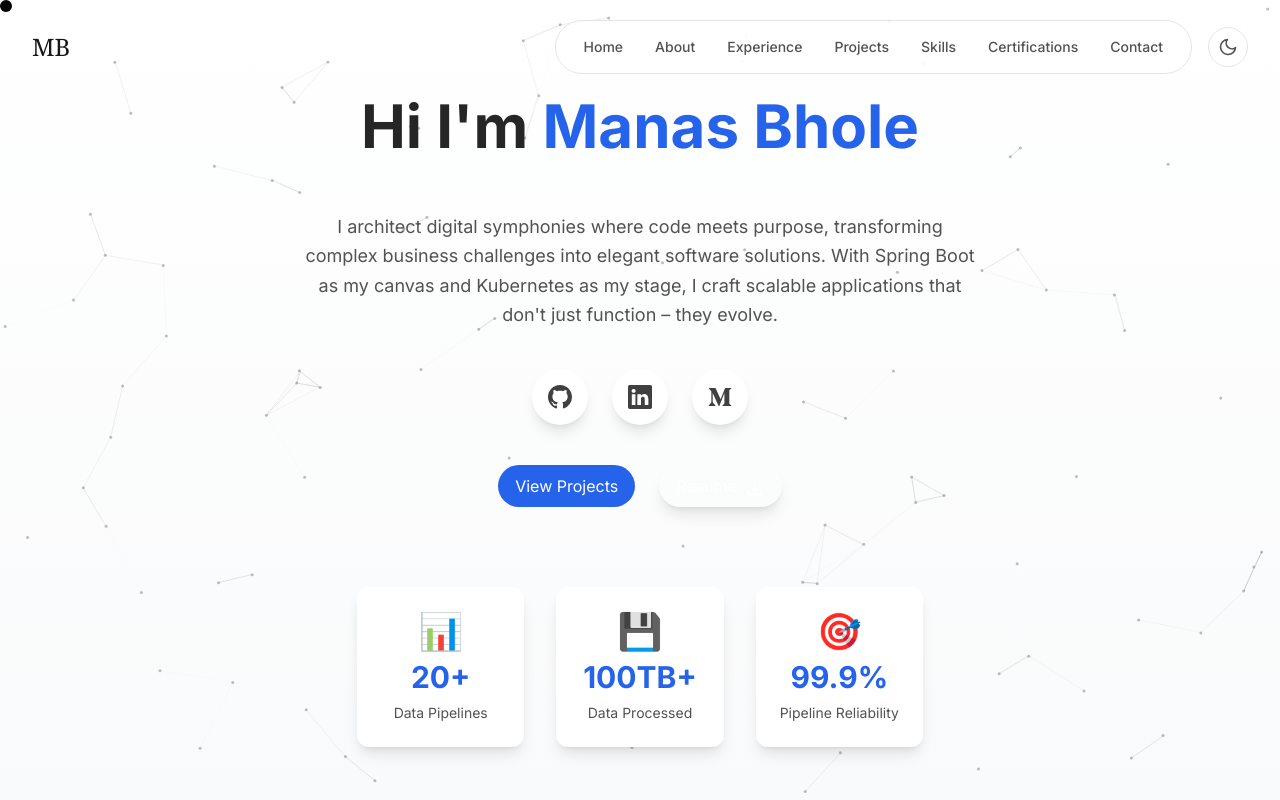
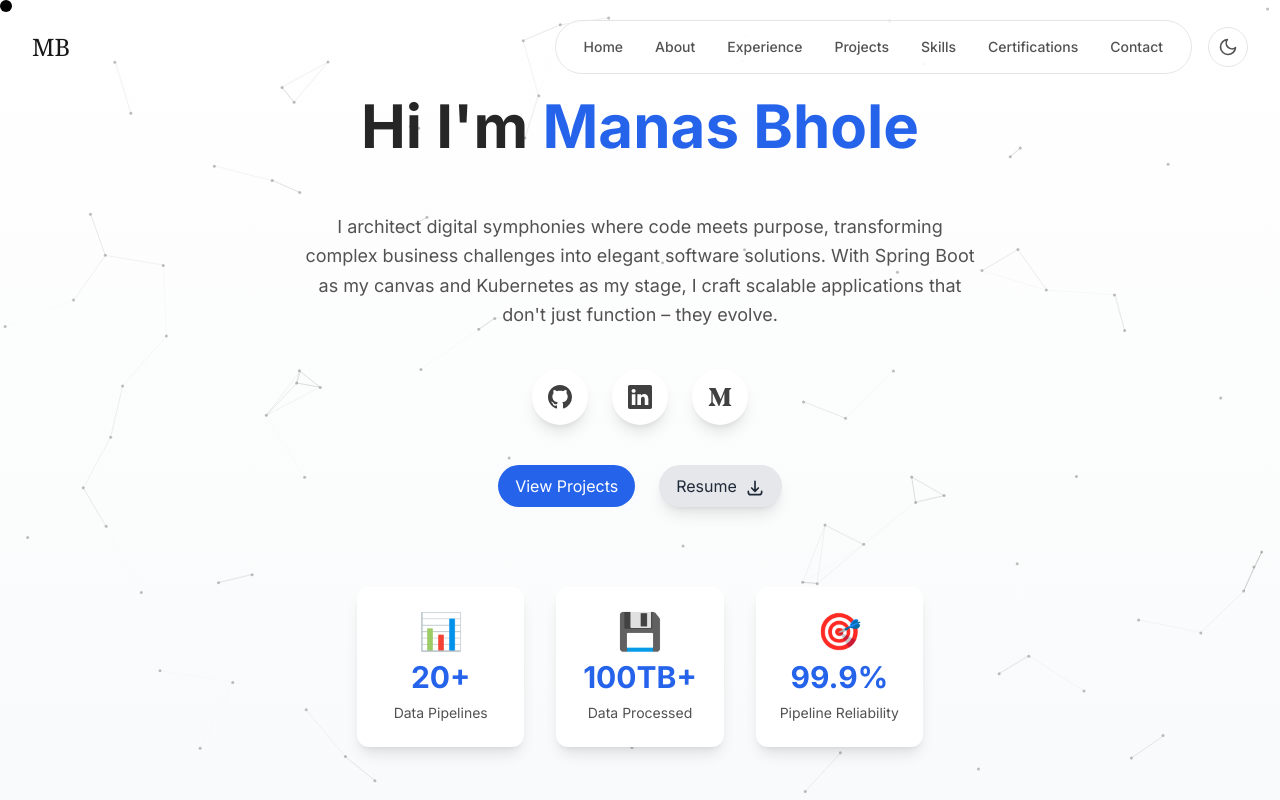
Before and after one commit to ManasBhole/Manas-Portfolio, a Next.js app: page / in a window 1280 px wide. Shown: the top 800 px of the page. Built offline with nearby package versions, Linux system fonts and the light colour scheme.

Commit message:
final commit

```diff
--- a/src/components/home/Hero.tsx
+++ b/src/components/home/Hero.tsx
@@ -113,12 +113,12 @@ export default function Hero() {
             </ButtonLitLink>
 
             <ButtonLitLink
-              href="/Manas_D_Bhole_Resume.pdf"
-              className="flex items-center whitespace-nowrap bg-grey-600 hover:bg-grey-700 dark:bg-neutral-800 px-8 py-3 rounded-full shadow-lg hover:shadow-xl transition-all duration-300"
-              download
+                href="/Manas_D_Bhole_Resume.pdf"
+                className="flex items-center whitespace-nowrap bg-gray-200 hover:bg-gray-300 dark:bg-neutral-800 dark:hover:bg-neutral-700 text-gray-800 dark:text-white px-8 py-3 rounded-full shadow-lg hover:shadow-xl transition-all duration-300"
+                download
             >
-              <span className="inline-block">Resume</span>
-              <HiOutlineDownload className="w-5 h-5 ml-2 inline-block" />
+                <span className="inline-block">Resume</span>
+                <HiOutlineDownload className="w-5 h-5 ml-2 inline-block" />
             </ButtonLitLink>
           </motion.div>
 
```
